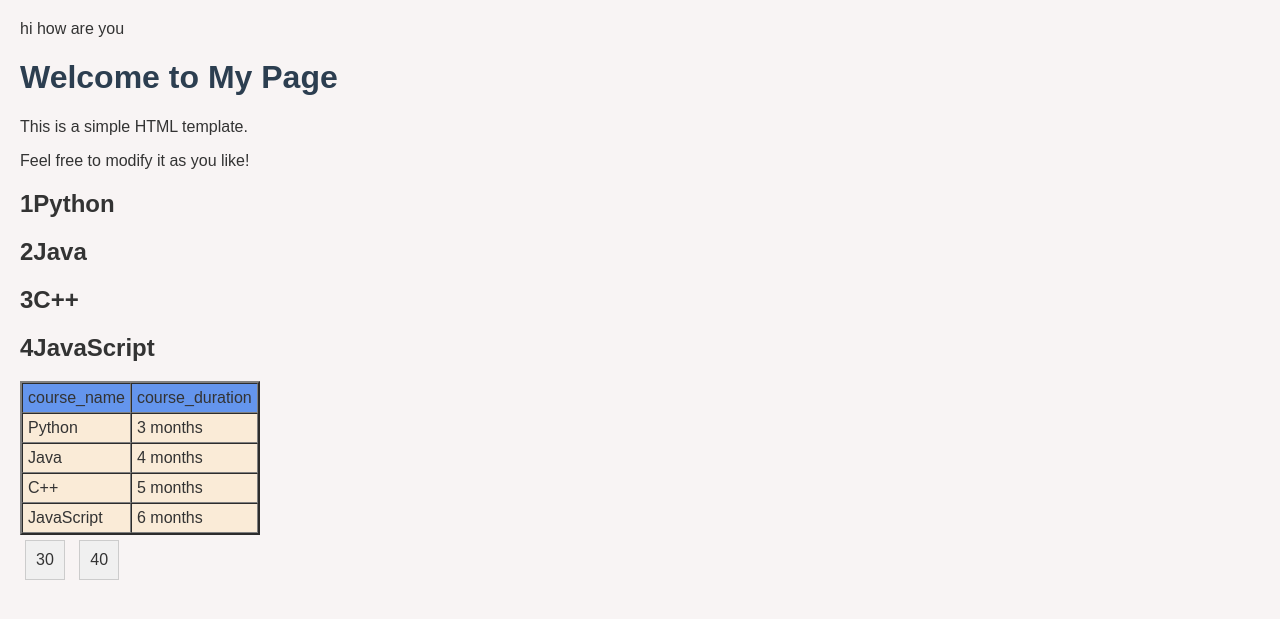
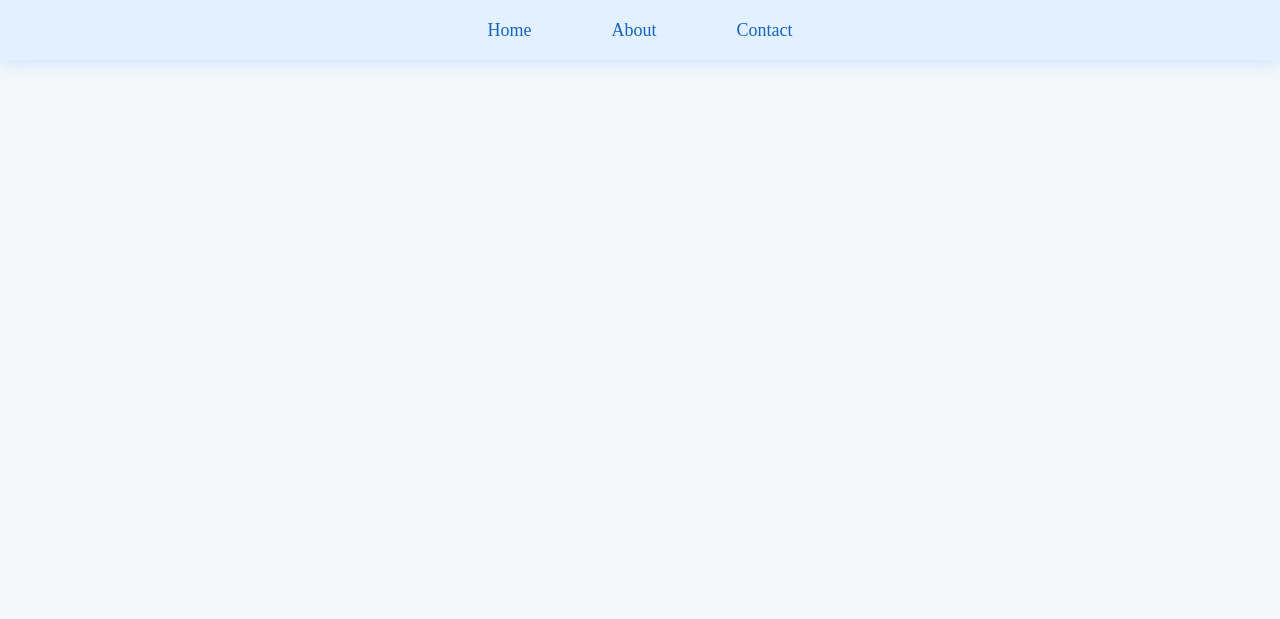
Before and after one commit to ghadiyaharsh/Django, a Django app: page / in a window 1280 px wide. Shown: the top 619 px of the page. Run offline with Django 5.2, Linux system fonts and the light colour scheme.

Commit message:
navbar creation

```diff
--- a/Basic/Basic/urls.py
+++ b/Basic/Basic/urls.py
@@ -29,6 +29,7 @@ urlpatterns = [
     path('skill/', views.skills, name='skills'),
     path('student/', views.student, name='student'),
     path('registration/', views.registration, name='registration'),
+    path('navbar/', views.navbar, name='navbar'),  # this is the URL pattern for the navbar
 ]
 # about-us is a link and views.aboutUS is the function that will be called when the user visits that link
 # this is the URL pattern for the about us page
--- a/Basic/Basic/views.py
+++ b/Basic/Basic/views.py
@@ -51,3 +51,7 @@ def registration(request):
         'title': 'Registration Form',
     }
     return render(request, "registration.html", data1)
+
+
+def navbar(request):
+    return render(request, "navbar.html")
--- a/Basic/templates/index.html
+++ b/Basic/templates/index.html
@@ -1,3 +1,4 @@
+{% extends "Navbar.html" %}
 <!DOCTYPE html>
 <html lang="en">
 <head>
--- /dev/null
+++ b/Basic/templates/navbar.html
@@ -0,0 +1,63 @@
+<!DOCTYPE html>
+<html>
+<head>
+    <title>Navbar</title>
+    <style>
+        body {
+            margin: 0;
+            padding: 0;
+            background: #f4f8fb;
+        }
+        .nav {
+            background: #e3f0ff;
+            box-shadow: 0 4px 16px 0 rgba(0, 123, 255, 0.15);
+            padding: 0;
+        }
+        .nav ul {
+            list-style-type: none;
+            margin: 0;
+            padding: 0;
+            display: flex;
+            justify-content: center;
+            align-items: center;
+            height: 60px;
+        }
+        .nav li {
+            margin: 0 18px;
+        }
+        .nav li a {
+            display: block;
+            color: #1565c0;
+            font-weight: 500;
+            font-size: 18px;
+            text-align: center;
+            padding: 12px 22px;
+            text-decoration: none;
+            border-radius: 8px;
+            transition:
+                background 0.3s cubic-bezier(.4,0,.2,1),
+                color 0.3s cubic-bezier(.4,0,.2,1),
+                box-shadow 0.3s cubic-bezier(.4,0,.2,1),
+                transform 0.2s cubic-bezier(.4,0,.2,1);
+        }
+        .nav li a:hover {
+            background: linear-gradient(90deg, #90caf9 0%, #e3f2fd 100%);
+            color: #0d47a1;
+            box-shadow: 0 2px 8px 0 rgba(33, 150, 243, 0.15);
+            transform: translateY(-2px) scale(1.05);
+        }
+    </style>
+</head>
+
+<body>
+    <nav class="nav">
+        <ul>
+            <li><a href="{% url 'home' %}">Home</a></li>
+            <li><a href="{% url 'about-us' %}">About</a></li>
+            <li><a href="{% url 'contact' %}">Contact</a></li>
+        </ul>
+    </nav>
+
+
+</body>
+</html>
```
